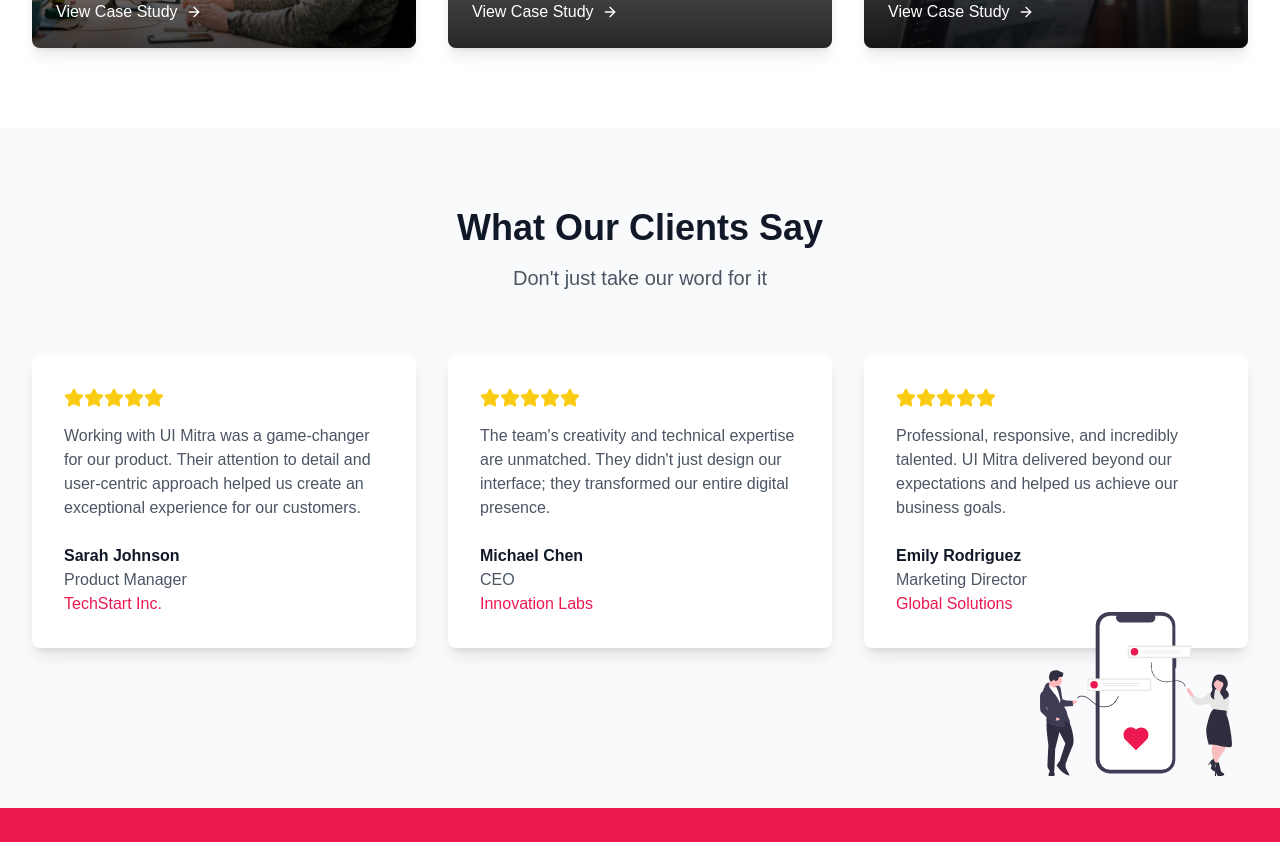
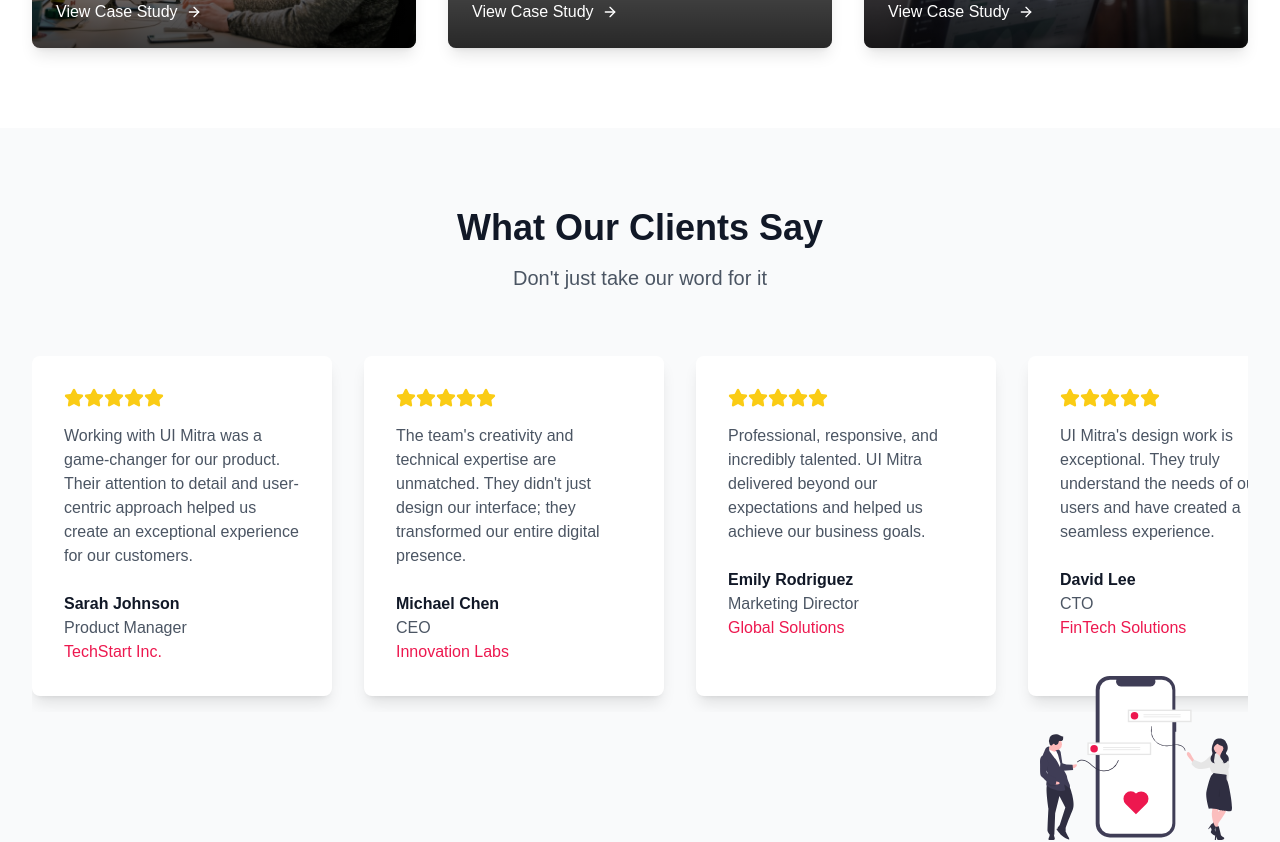
Before and after one commit to jenkx60/webxela-ui-mitra, a Next.js app: page / in a window 1280 px wide. Shown: the part 1540-2382 px from the top of the page. Built offline with nearby package versions, Linux system fonts and the light colour scheme; grey boxes are pictures that could not be loaded.

Commit message:
Changes to text animation and added scroll feature to testmonial section.

```diff
--- a/src/app/page.js
+++ b/src/app/page.js
@@ -1,5 +1,5 @@
 "use client"
-import React from 'react';
+import React, { useState } from 'react';
 import { Monitor, Users, Layout, Lightbulb, ArrowRight, Star } from 'lucide-react';
 import Link from 'next/link';
 import Image from 'next/image';
@@ -19,12 +19,58 @@ import SEO from './components/SEO';
 
 const Home = () => {
 
-  // const defaultOptions = {
-  //   loop: true,
-  //   autoplay: true,
-  //   animationData: animationData,
-  //   rendererSettings: {
-  //     preserveAspectRatio: 'xMidYMid slice',
+  const testimonials = [
+    {
+      quote: "Working with UI Mitra was a game-changer for our product. Their attention to detail and user-centric approach helped us create an exceptional experience for our customers.",
+      author: "Sarah Johnson",
+      role: "Product Manager",
+      company: "TechStart Inc."
+    },
+    {
+      quote: "The team's creativity and technical expertise are unmatched. They didn't just design our interface; they transformed our entire digital presence.",
+      author: "Michael Chen",
+      role: "CEO",
+      company: "Innovation Labs"
+    },
+    {
+      quote: "Professional, responsive, and incredibly talented. UI Mitra delivered beyond our expectations and helped us achieve our business goals.",
+      author: "Emily Rodriguez",
+      role: "Marketing Director",
+      company: "Global Solutions"
+    },
+    {
+      quote: "UI Mitra's design work is exceptional. They truly understand the needs of our users and have created a seamless experience.",
+      author: "David Lee",
+      role: "CTO",
+      company: "FinTech Solutions"
+    },
+    {
+      quote: "Their innovative approach to design has helped us stand out in a crowded market. We couldn't be happier with the results.",
+      author: "Jessica Brown",
+      role: "Marketing Manager",
+      company: "Creative Agency"
+    },
+    {
+      quote: "UI Mitra's team is incredibly talented and professional. They delivered beyond our expectations.",
+      author: "John Doe",
+      role: "CEO",
+      company: "Tech Innovators"
+    },
+    {
+      quote: "The design solutions provided by UI Mitra have significantly improved our user engagement.",
+      author: "Jane Smith",
+      role: "Product Owner",
+      company: "Digital Solutions"
+    }
+  ];
+
+  // const [ scrollPosition, setScrollPosition ] = useState(0);
+
+  // const handleScroll = (direction) => {
+  //   if (direction === 'left') {
+  //     setScrollPosition(scrollPosition - 200);
+  //   } else if (direction === 'right') {
+  //     setScrollPosition(scrollPosition + 200);
   //   }
   // };
 
@@ -280,7 +326,7 @@ const Home = () => {
         </section>
 
         {/* Testimonials */}
-        <section className="pt-20 pb-40 bg-gray-50 ">
+        <section className="pt-20 pb-40 bg-gray-50 relative">
           <div className=" max-w-7xl mx-auto px-4 sm:px-6 lg:px-8">
             <motion.div
               className="text-center mb-16"
@@ -293,34 +339,17 @@ const Home = () => {
               <p className="text-xl text-gray-600">Don&apos;t just take our word for it</p>
             </motion.div>
 
+            {/* <div className="flex overflow-x-scroll space-x-8 pb-4"> */}
               <motion.div
-              className="grid grid-cols-1 md:grid-cols-2 lg:grid-cols-3 gap-8"
+                  // className='grid grid-cols-1 md:grid-cols-2 lg:grid-cols-3 gap-8'
+                  className="flex overflow-x-scroll space-x-8 pb-4"
                   initial={{ opacity: 0, y: -200 }}
                   animate={{ opacity: testimonialsInView ? 1 : 0, y: testimonialsInView ? 0 : -200 }}
                   transition={{ duration: 2 }}
                   ref={testimonialsRef}
                 >
-              {[
-                {
-                  quote: "Working with UI Mitra was a game-changer for our product. Their attention to detail and user-centric approach helped us create an exceptional experience for our customers.",
-                  author: "Sarah Johnson",
-                  role: "Product Manager",
-                  company: "TechStart Inc."
-                },
-                {
-                  quote: "The team's creativity and technical expertise are unmatched. They didn't just design our interface; they transformed our entire digital presence.",
-                  author: "Michael Chen",
-                  role: "CEO",
-                  company: "Innovation Labs"
-                },
-                {
-                  quote: "Professional, responsive, and incredibly talented. UI Mitra delivered beyond our expectations and helped us achieve our business goals.",
-                  author: "Emily Rodriguez",
-                  role: "Marketing Director",
-                  company: "Global Solutions"
-                }
-              ].map((testimonial, index) => (
-                <div key={index} className="bg-white p-8 rounded-lg shadow-lg">
+                {testimonials.map((testimonial, index) => (
+                    <div key={index} className="bg-white p-8 rounded-lg shadow-lg min-w-[300px] flex-hrink-0">
                       <div className="flex mb-4">
                         {[...Array(5)].map((_, index) => (
                           <Star key={index} className="h-5 w-5 text-yellow-400 fill-current" />
@@ -335,6 +364,8 @@ const Home = () => {
                     </div>
                   ))}
               </motion.div>
+            {/* </div> */}
+
           </div>
 
           <motion.div
@@ -360,7 +391,7 @@ const Home = () => {
             <motion.h2
                 className="text-3xl md:text-4xl font-bold text-white mb-4"
                 initial={{ opacity: 0, y: 250 }}
-                animate={{ opacity: ctaInView ? 1 : 0, y: ctaInView ? 0 : -200 }}
+                animate={{ opacity: ctaInView ? 1 : 0, y: ctaInView ? 0 : 200 }}
                 transition={{ duration: 2 }}
                 ref={ctaRef}
               >
```
Lines whose indentation alone changed are shown as unchanged.
